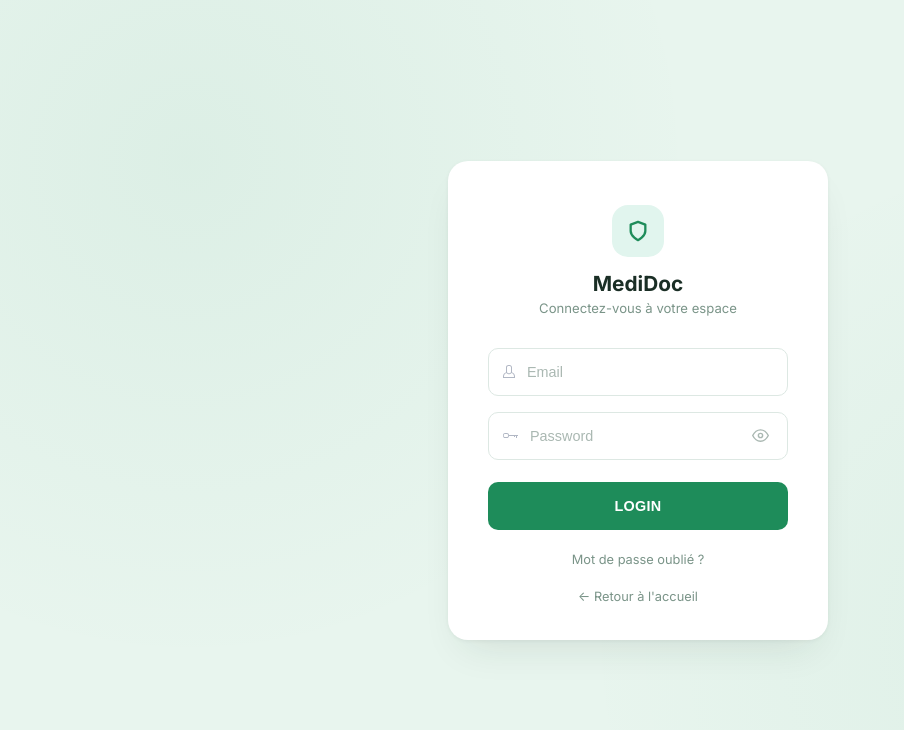
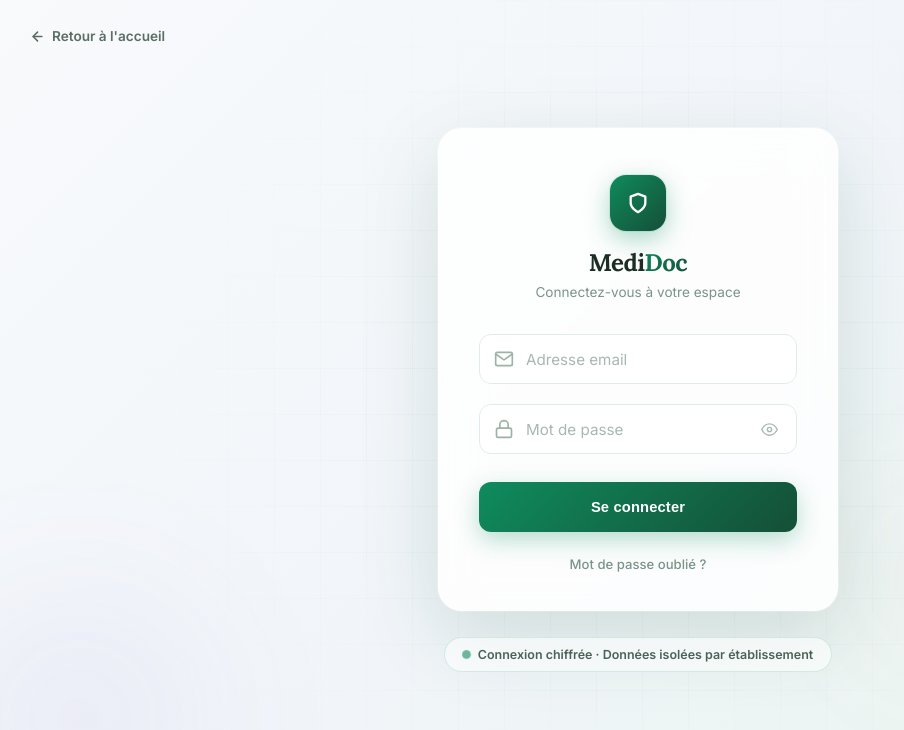
Before and after one commit to Oumou-Drame/MediDoc, an Angular app in the folder frontend/medidoc-frontend/: page /login in a window 1280 px wide. Shown: the top 730 px of the page, without its empty margins (2-906 px from the left). Built offline with nearby package versions, Linux system fonts and the light colour scheme.

Commit message:
modification de la page de connexion

```diff
--- a/frontend/medidoc-frontend/src/app/features/auth/login/login.css
+++ b/frontend/medidoc-frontend/src/app/features/auth/login/login.css
@@ -1,82 +1,216 @@
+/* ============================================
+   MediDoc — Login Page v3 (Enhanced Glassmorphism)
+   ============================================ */
+
 .login-page {
   min-height: 100vh;
   display: flex;
+  flex-direction: column;
   align-items: center;
   justify-content: center;
-  background: #e8f5ee;
-  background-image:
-    radial-gradient(circle at 15% 20%, rgba(30, 140, 90, 0.06), transparent 40%),
-    radial-gradient(circle at 85% 80%, rgba(30, 140, 90, 0.05), transparent 40%);
+  position: relative;
+  overflow: hidden;
+  background: linear-gradient(135deg, #f8fafc 0%, #f1f5f9 50%, #e8f5ee 100%);
   padding: 24px;
   font-family: 'Inter', -apple-system, BlinkMacSystemFont, 'Segoe UI', sans-serif;
+
+  --primary: #0f8b5e;
+  --primary-dark: #144f37;
+  --primary-gradient: linear-gradient(135deg, #0f8b5e 0%, #144f37 100%);
 }
 
+/* ===== Fond animé ===== */
+.login-bg {
+  position: absolute;
+  inset: 0;
+  z-index: 0;
+  pointer-events: none;
+  overflow: hidden;
+}
+
+.lorb {
+  position: absolute;
+  border-radius: 50%;
+  filter: blur(80px);
+  opacity: 0.35;
+  animation: lorb-float 20s ease-in-out infinite;
+}
+
+.lorb-1 {
+  width: 420px;
+  height: 420px;
+  top: -80px;
+  right: -100px;
+  background: radial-gradient(circle, rgba(15, 139, 94, 0.35) 0%, transparent 70%);
+}
+
+.lorb-2 {
+  width: 380px;
+  height: 380px;
+  bottom: -100px;
+  left: -100px;
+  background: radial-gradient(circle, rgba(107, 79, 200, 0.28) 0%, transparent 70%);
+  animation-delay: -6s;
+}
+
+.lorb-3 {
+  width: 260px;
+  height: 260px;
+  top: 55%;
+  left: 65%;
+  transform: translate(-50%, -50%);
+  background: radial-gradient(circle, rgba(201, 138, 62, 0.22) 0%, transparent 70%);
+  animation-delay: -12s;
+}
+
+@keyframes lorb-float {
+  0%, 100% { transform: translate(0, 0) scale(1); }
+  33% { transform: translate(24px, -24px) scale(1.08); }
+  66% { transform: translate(-18px, 18px) scale(0.94); }
+}
+
+.login-grid-overlay {
+  position: absolute;
+  inset: 0;
+  background-image:
+    linear-gradient(rgba(15, 139, 94, 0.035) 1px, transparent 1px),
+    linear-gradient(90deg, rgba(15, 139, 94, 0.035) 1px, transparent 1px);
+  background-size: 46px 46px;
+  mask-image: radial-gradient(circle at center, black 25%, transparent 68%);
+  -webkit-mask-image: radial-gradient(circle at center, black 25%, transparent 68%);
+}
+
+/* ===== Retour à l'accueil ===== */
+.login-back {
+  position: absolute;
+  top: 28px;
+  left: 32px;
+  z-index: 2;
+  display: inline-flex;
+  align-items: center;
+  gap: 7px;
+  color: #5c6d64;
+  text-decoration: none;
+  font-size: 0.85rem;
+  font-weight: 600;
+  transition: color .15s, transform .15s;
+}
+
+.login-back:hover {
+  color: var(--primary);
+  transform: translateX(-3px);
+}
+
+/* ===== Carte ===== */
 .login-card {
-  background: #fff;
-  border-radius: 20px;
-  padding: 44px 40px 36px;
+  position: relative;
+  z-index: 1;
+  background: rgba(255, 255, 255, 0.82);
+  backdrop-filter: blur(20px);
+  -webkit-backdrop-filter: blur(20px);
+  border: 1px solid rgba(255, 255, 255, 0.6);
+  border-radius: 24px;
+  padding: 46px 40px 38px;
   width: 100%;
-  max-width: 380px;
-  box-shadow: 0 1px 4px rgba(0, 0, 0, .05), 0 20px 40px -16px rgba(26, 46, 37, .12);
+  max-width: 400px;
+  box-shadow: 0 25px 80px rgba(20, 79, 55, 0.15), 0 0 0 1px rgba(255, 255, 255, 0.5);
+  animation: login-in 0.6s ease;
+}
+
+@keyframes login-in {
+  from { opacity: 0; transform: translateY(24px) scale(0.98); }
+  to { opacity: 1; transform: translateY(0) scale(1); }
 }
 
 .login-brand {
   display: flex;
   flex-direction: column;
   align-items: center;
-  margin-bottom: 32px;
+  margin-bottom: 34px;
 }
 
 .login-logo {
-  width: 52px;
-  height: 52px;
-  background: #e1f5ee;
-  color: #1e8c5a;
+  width: 56px;
+  height: 56px;
+  background: var(--primary-gradient);
+  color: #fff;
   border-radius: 16px;
   display: flex;
   align-items: center;
   justify-content: center;
-  margin-bottom: 14px;
+  margin-bottom: 16px;
+  box-shadow: 0 8px 24px rgba(15, 139, 94, 0.35), 0 0 0 1px rgba(15, 139, 94, 0.1);
 }
 
 .login-title {
-  font-size: 1.3rem;
+  font-family: var(--font-serif, 'Lora', Georgia, serif);
+  font-size: 1.5rem;
   font-weight: 700;
   color: #1a2e25;
-  margin-bottom: 4px;
+  margin-bottom: 6px;
+  letter-spacing: -0.02em;
+}
+
+.login-title-accent {
+  background: var(--primary-gradient);
+  -webkit-background-clip: text;
+  -webkit-text-fill-color: transparent;
+  background-clip: text;
 }
 
 .login-subtitle {
-  font-size: 0.82rem;
+  font-size: 0.85rem;
   color: #7a9488;
 }
 
+/* ===== Form ===== */
 .login-form {
   display: flex;
   flex-direction: column;
-  gap: 16px;
+  gap: 20px;
+  position: relative;
+  z-index: 1;
 }
 
 .flex-row {
   display: flex;
   align-items: center;
   gap: 12px;
-  border: 1px solid #dde8e3;
-  border-radius: 10px;
+  background: rgba(255, 255, 255, 0.7);
+  border: 1.5px solid #e2ece7;
+  border-radius: 12px;
   padding: 0 14px;
-  height: 48px;
-  transition: border-color .15s, box-shadow .15s;
+  height: 50px;
+  transition: border-color .15s, box-shadow .15s, background .15s;
 }
 
 .flex-row:focus-within {
-  border-color: #1e8c5a;
-  box-shadow: 0 0 0 3px rgba(30, 140, 90, 0.12);
+  border-color: var(--primary);
+  background: #fff;
+  box-shadow: 0 0 0 4px rgba(15, 139, 94, 0.1);
 }
 
 .lf--label {
   display: flex;
   align-items: center;
   flex-shrink: 0;
+  color: #9db3a9;
+  transition: color .15s;
+}
+
+.lf--label svg {
+  width: 20px;
+  height: 20px;
+}
+
+.lf--label svg path,
+.lf--label svg rect,
+.lf--label svg circle {
+  stroke: currentColor;
+}
+
+.flex-row:focus-within .lf--label {
+  color: var(--primary);
 }
 
 .lf--input {
@@ -84,13 +218,16 @@
   height: 100%;
   border: none;
   outline: none;
-  font-size: 0.9rem;
+  font-size: 0.95rem;
   color: #1a2e25;
   background: transparent;
+  font-family: inherit;
+  font-weight: 500;
 }
 
 .lf--input::placeholder {
-  color: #aab8b2;
+  color: #a8b8b0;
+  font-weight: 400;
 }
 
 .btn-oeil {
@@ -107,41 +244,117 @@
 }
 
 .btn-oeil:hover {
-  color: #1e8c5a;
+  color: var(--primary);
 }
 
+.login-erreur {
+  display: flex;
+  align-items: center;
+  gap: 10px;
+  padding: 12px 14px;
+  margin-bottom: 20px;
+  background: rgba(179, 69, 63, 0.08);
+  border: 1px solid rgba(179, 69, 63, 0.25);
+  border-radius: 12px;
+  color: #b3453f;
+  font-size: 0.83rem;
+  font-weight: 600;
+  animation: erreur-in 0.25s ease;
+}
+
+.login-erreur svg {
+  flex-shrink: 0;
+}
+
+@keyframes erreur-in {
+  from { opacity: 0; transform: translateY(-6px); }
+  to { opacity: 1; transform: translateY(0); }
+}
+
+/* ===== Submit Button ===== */
 .lf--submit {
-  margin-top: 6px;
-  height: 48px;
+  margin-top: 8px;
+  height: 50px;
   border: none;
-  border-radius: 10px;
-  background: #1e8c5a;
+  border-radius: 12px;
+  background: var(--primary-gradient);
   color: #fff;
-  font-size: 0.9rem;
-  font-weight: 600;
-  letter-spacing: 0.02em;
+  font-size: 0.92rem;
+  font-weight: 700;
+  letter-spacing: 0.01em;
   cursor: pointer;
-  transition: background .15s, transform .1s;
+  box-shadow: 0 8px 24px rgba(15, 139, 94, 0.3);
+  transition: transform .2s, box-shadow .2s;
 }
 
 .lf--submit:hover {
-  background: #186e47;
+  transform: translateY(-2px);
+  box-shadow: 0 12px 32px rgba(15, 139, 94, 0.4);
 }
 
 .lf--submit:active {
-  transform: translateY(1px);
+  transform: translateY(0);
+}
+
+.lf--submit:disabled {
+  opacity: 0.7;
+  cursor: not-allowed;
+  transform: none;
 }
 
 .lf--forgot {
   display: block;
   text-align: center;
-  margin-top: 22px;
-  font-size: 0.8rem;
+  margin-top: 24px;
+  font-size: 0.82rem;
   color: #7a9488;
   text-decoration: none;
+  font-weight: 500;
 }
 
 .lf--forgot:hover {
-  color: #1e8c5a;
+  color: var(--primary);
   text-decoration: underline;
 }
+
+/* ===== Badge de confiance sous la carte ===== */
+.login-trust {
+  position: relative;
+  z-index: 1;
+  display: inline-flex;
+  align-items: center;
+  gap: 8px;
+  margin-top: 26px;
+  padding: 9px 18px;
+  background: rgba(255, 255, 255, 0.6);
+  backdrop-filter: blur(10px);
+  border: 1px solid rgba(15, 139, 94, 0.15);
+  border-radius: 100px;
+  font-size: 0.78rem;
+  font-weight: 600;
+  color: #4a6358;
+}
+
+.login-trust-dot {
+  width: 7px;
+  height: 7px;
+  background: var(--primary);
+  border-radius: 50%;
+  animation: login-pulse 2s ease-in-out infinite;
+}
+
+@keyframes login-pulse {
+  0%, 100% { transform: scale(1); opacity: 1; }
+  50% { transform: scale(1.25); opacity: 0.6; }
+}
+
+@media (max-width: 480px) {
+  .login-back {
+    top: 18px;
+    left: 18px;
+  }
+
+  .login-card {
+    padding: 38px 26px 32px;
+  }
+}
--- a/frontend/medidoc-frontend/src/app/features/auth/login/login.html
+++ b/frontend/medidoc-frontend/src/app/features/auth/login/login.html
@@ -1,4 +1,20 @@
 <div class="login-page">
+
+  <!-- Fond animé -->
+  <div class="login-bg">
+    <div class="lorb lorb-1"></div>
+    <div class="lorb lorb-2"></div>
+    <div class="lorb lorb-3"></div>
+    <div class="login-grid-overlay"></div>
+  </div>
+
+  <a routerLink="/" class="login-back">
+    <svg width="15" height="15" viewBox="0 0 24 24" fill="none" stroke="currentColor" stroke-width="2.5" stroke-linecap="round" stroke-linejoin="round">
+      <line x1="19" y1="12" x2="5" y2="12" /><polyline points="12 19 5 12 12 5" />
+    </svg>
+    Retour à l'accueil
+  </a>
+
   <div class="login-card">
     <div class="login-brand">
       <div class="login-logo">
@@ -7,32 +23,37 @@
           <path d="M12 22s8-4 8-10V5l-8-3-8 3v7c0 6 8 10 8 10z" />
         </svg>
       </div>
-      <div class="login-title">MediDoc</div>
+      <div class="login-title">Medi<span class="login-title-accent">Doc</span></div>
       <div class="login-subtitle">Connectez-vous à votre espace</div>
+    </div>
+
+    <div class="login-erreur" *ngIf="erreur">
+      <svg width="16" height="16" viewBox="0 0 24 24" fill="none" stroke="currentColor" stroke-width="2.5" stroke-linecap="round" stroke-linejoin="round">
+        <circle cx="12" cy="12" r="10" /><line x1="12" y1="8" x2="12" y2="12" /><line x1="12" y1="16" x2="12.01" y2="16" />
+      </svg>
+      {{ erreur }}
     </div>
 
     <form class="login-form">
       <div class="flex-row">
         <label class="lf--label" for="email">
-          <svg x="0px" y="0px" width="12px" height="13px">
-            <path fill="#B1B7C4"
-              d="M8.9,7.2C9,6.9,9,6.7,9,6.5v-4C9,1.1,7.9,0,6.5,0h-1C4.1,0,3,1.1,3,2.5v4c0,0.2,0,0.4,0.1,0.7 C1.3,7.8,0,9.5,0,11.5V13h12v-1.5C12,9.5,10.7,7.8,8.9,7.2z M4,2.5C4,1.7,4.7,1,5.5,1h1C7.3,1,8,1.7,8,2.5v4c0,0.2,0,0.4-0.1,0.6 l0.1,0L7.9,7.3C7.6,7.8,7.1,8.2,6.5,8.2h-1c-0.6,0-1.1-0.4-1.4-0.9L4.1,7.1l0.1,0C4,6.9,4,6.7,4,6.5V2.5z M11,12H1v-0.5 c0-1.6,1-2.9,2.4-3.4c0.5,0.7,1.2,1.1,2.1,1.1h1c0.8,0,1.6-0.4,2.1-1.1C10,8.5,11,9.9,11,11.5V12z" />
+          <svg viewBox="0 0 24 24" fill="none" stroke="currentColor" stroke-width="2" stroke-linecap="round" stroke-linejoin="round">
+            <path d="M4 4h16c1.1 0 2 .9 2 2v12c0 1.1-.9 2-2 2H4c-1.1 0-2-.9-2-2V6c0-1.1.9-2 2-2z" />
+            <polyline points="22,6 12,13 2,6" />
           </svg>
         </label>
-        <input id="email" name="email" [(ngModel)]="email" class='lf--input' placeholder='Email' type='email'>
+        <input id="email" name="email" [(ngModel)]="email" class="lf--input" placeholder="Adresse email" type="email" autocomplete="email">
       </div>
 
       <div class="flex-row">
         <label class="lf--label" for="password">
-          <svg x="0px" y="0px" width="15px" height="5px">
-            <g>
-              <path fill="#B1B7C4"
-                d="M6,2L6,2c0-1.1-1-2-2.1-2H2.1C1,0,0,0.9,0,2.1v0.8C0,4.1,1,5,2.1,5h1.7C5,5,6,4.1,6,2.9V3h5v1h1V3h1v2h1V3h1 V2H6z M5.1,2.9c0,0.7-0.6,1.2-1.3,1.2H2.1c-0.7,0-1.3-0.6-1.3-1.2V2.1c0-0.7,0.6-1.2,1.3-1.2h1.7c0.7,0,1.3,0.6,1.3,1.2V2.9z" />
-            </g>
+          <svg viewBox="0 0 24 24" fill="none" stroke="currentColor" stroke-width="2" stroke-linecap="round" stroke-linejoin="round">
+            <rect x="3" y="11" width="18" height="11" rx="2" ry="2" />
+            <path d="M7 11V7a5 5 0 0 1 10 0v4" />
           </svg>
         </label>
-        <input id="password" name="password" [(ngModel)]="password" class='lf--input' placeholder='Password'
-          [type]="motDePasseVisible ? 'text' : 'password'">
+        <input id="password" name="password" [(ngModel)]="password" class='lf--input' placeholder='Mot de passe'
+          type='password' autocomplete="current-password">
         <button type="button" class="btn-oeil" (click)="basculerVisibiliteMotDePasse()"
           [attr.aria-label]="motDePasseVisible ? 'Masquer le mot de passe' : 'Afficher le mot de passe'">
           <svg *ngIf="!motDePasseVisible" width="17" height="17" viewBox="0 0 24 24" fill="none" stroke="currentColor"
@@ -48,10 +69,16 @@
         </button>
       </div>
 
-      <input class='lf--submit' type='button' (click)="connection()" value='LOGIN'>
+      <input class='lf--submit' type='button' (click)="connection()" [disabled]="connexionEnCours"
+        [value]="connexionEnCours ? 'Connexion...' : 'Se connecter'">
     </form>
 
     <a class='lf--forgot' routerLink="/forgot-password">Mot de passe oublié ?</a>
-    <a class='lf--forgot' routerLink="/">← Retour à l'accueil</a>
   </div>
+
+  <div class="login-trust">
+    <span class="login-trust-dot"></span>
+    Connexion chiffrée · Données isolées par établissement
+  </div>
+
 </div>
--- a/frontend/medidoc-frontend/src/app/features/auth/login/login.ts
+++ b/frontend/medidoc-frontend/src/app/features/auth/login/login.ts
@@ -1,7 +1,6 @@
-import { Component } from '@angular/core';
+import { Component, inject } from '@angular/core';
 import { CommonModule } from '@angular/common';
 import { FormsModule } from '@angular/forms';
-import { inject } from '@angular/core';
 import { Router, RouterLink } from '@angular/router';
 import { AuthService } from '../../../core/services/auth-service';
 import { LoginRequest } from '../models/LoginRequest';
@@ -21,20 +20,25 @@ export class Login {
   email: string = '';
   password: string = '';
   motDePasseVisible = false;
+  erreur = '';
+  connexionEnCours = false;
   router: Router = inject(Router);
-  AuthService: AuthService = inject(AuthService);
-  LoginRequest: LoginRequest = { email: '', password: '' };
+  authService: AuthService = inject(AuthService);
+  loginRequest: LoginRequest = { email: '', password: '' };
 
   basculerVisibiliteMotDePasse() {
     this.motDePasseVisible = !this.motDePasseVisible;
   }
 
   connection() {
-    this.LoginRequest.email = this.email;
-    this.LoginRequest.password = this.password;
+    this.erreur = '';
+    this.loginRequest.email = this.email;
+    this.loginRequest.password = this.password;
 
-    this.AuthService.login(this.LoginRequest).subscribe({
+    this.connexionEnCours = true;
+    this.authService.login(this.loginRequest).subscribe({
       next: (value: LoginResponse) => {
+        this.connexionEnCours = false;
         const user = value.user;
 
         // Compte cumulant responsable de labo + technicien : on respecte la dernière vue choisie.
@@ -49,12 +53,13 @@ export class Login {
         }
       },
       error: (err) => {
-        console.log(err);
-        alert(err.error?.message || 'Email ou mot de passe incorrect');
+        this.connexionEnCours = false;
+        this.erreur = err.error?.message || 'Email ou mot de passe incorrects';
       },
-      complete() {
-        console.log('Authentification terminée');
-      }
     });
   }
+
+  forgotPassword() {
+    this.router.navigateByUrl('/forgot-password');
+  }
 }
```
Also changed, not shown: 2 other files (tests, documents, lock files or other folders).
